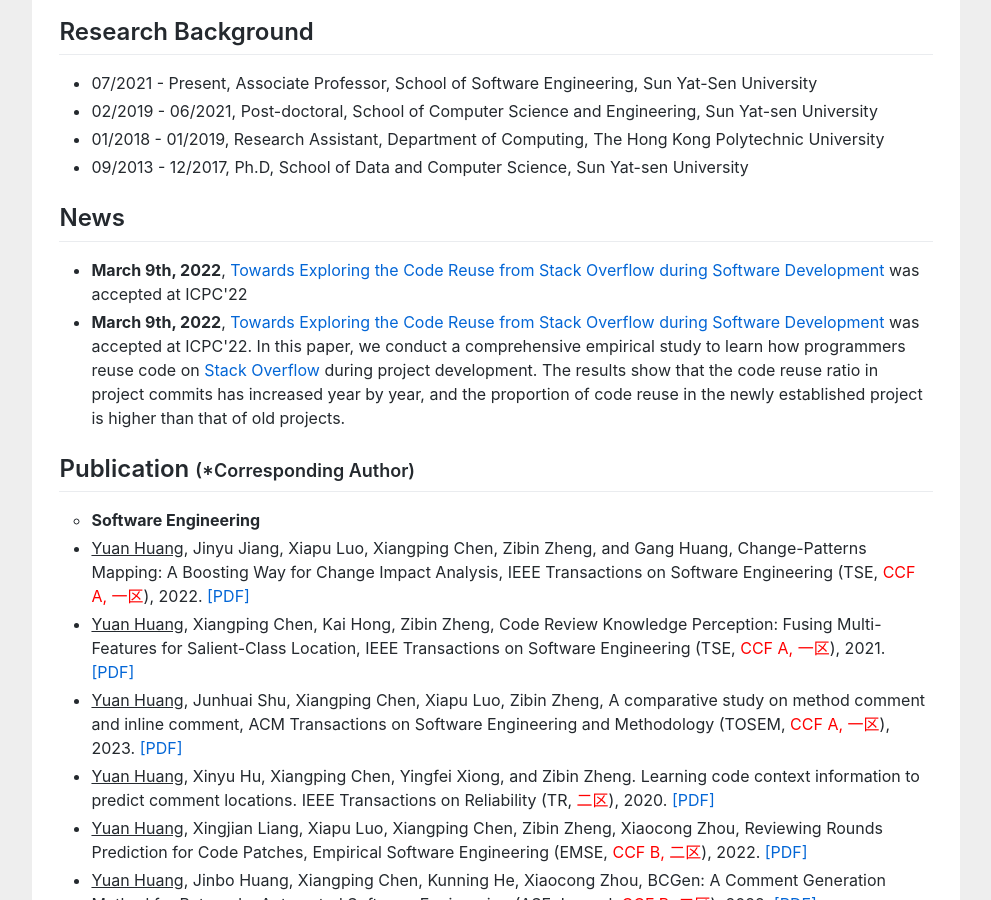
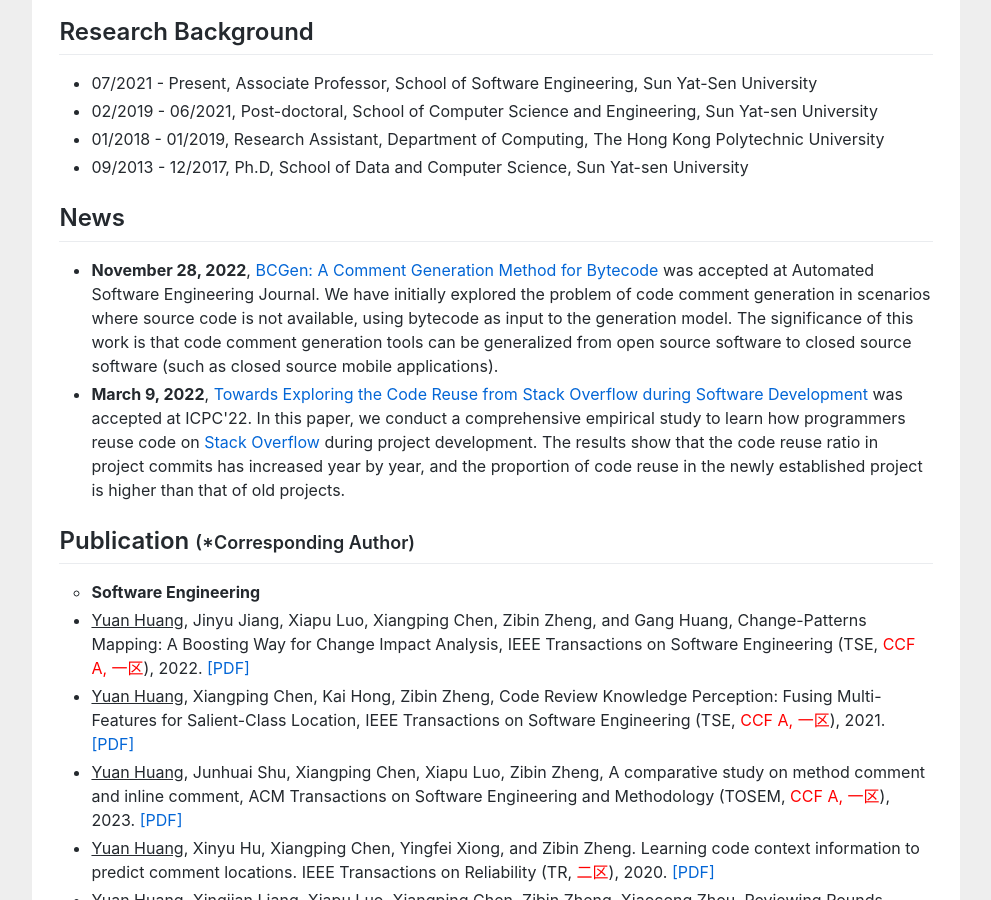
Before and after one commit to huangyuan-hy/huangyuan-hy.github.io, a Jekyll site: the page index.html, which Jekyll copies as it is, in a window 1280 px wide and 900 px high, scrolled down 617 px. Shown: the whole window, without its empty margins (144-1135 px from the left). Built offline with Jekyll 4.4.1, drawn with Linux system fonts in a browser that asks for light colours.

Commit message:
Update index.html

```diff
--- a/index.html
+++ b/index.html
@@ -81,9 +81,11 @@ gtag('config', 'UA-158965281-1');
 
 				<h2>News</h2>
 					<ul>
-						<li><b>March 9th, 2022</b>,  <a href="https://arxiv.org/pdf/2204.12711.pdf">Towards Exploring the Code Reuse from Stack Overflow during Software Development</a> was accepted at ICPC'22 </li>
+						<li><b>November 28, 2022</b>,  <a href="https://link.springer.com/article/10.1007/s10515-022-00374-6">BCGen: A Comment Generation Method for Bytecode</a> was accepted at Automated Software Engineering Journal. We have initially
+							explored the problem of code comment generation in scenarios where source code is not available, using bytecode as input to the generation model. The significance of this work is that code comment generation tools can be
+							generalized from open source software to closed source software (such as closed source mobile applications).</li>
 
-						<li><b>March 9th, 2022</b>,  <a href="https://arxiv.org/pdf/2204.12711.pdf">Towards Exploring the Code Reuse from Stack Overflow during Software Development</a> was accepted at ICPC'22. In this paper, we conduct a comprehensive
+						<li><b>March 9, 2022</b>,  <a href="https://arxiv.org/pdf/2204.12711.pdf">Towards Exploring the Code Reuse from Stack Overflow during Software Development</a> was accepted at ICPC'22. In this paper, we conduct a comprehensive
 empirical study to learn how programmers reuse code on <a href="https://stackoverflow.com/">Stack Overflow</a> during project development. The results show that the code reuse ratio in project commits has increased year by year, and the proportion of code reuse in the
 newly established project is higher than that of old projects. </li>
 					</ul>
```
